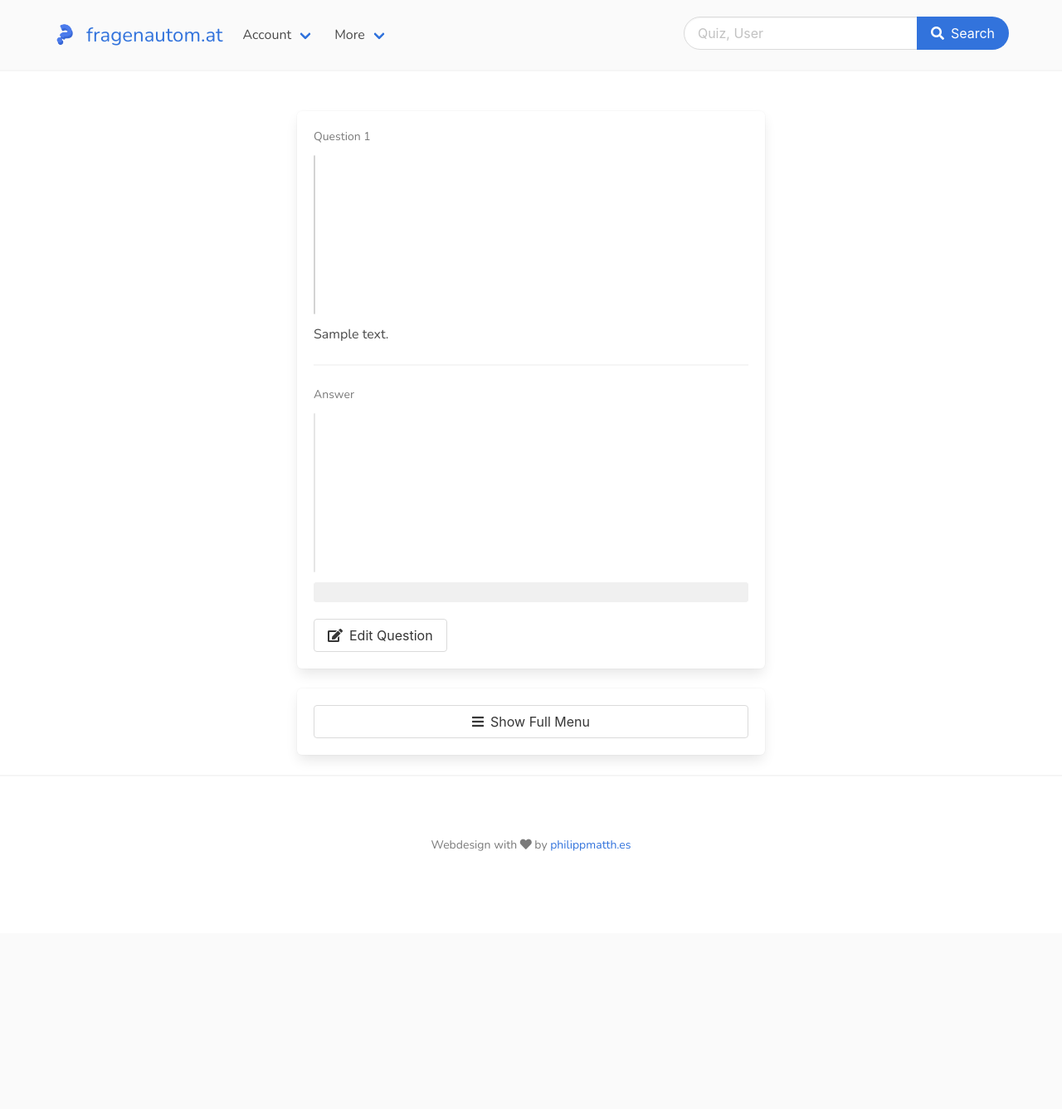
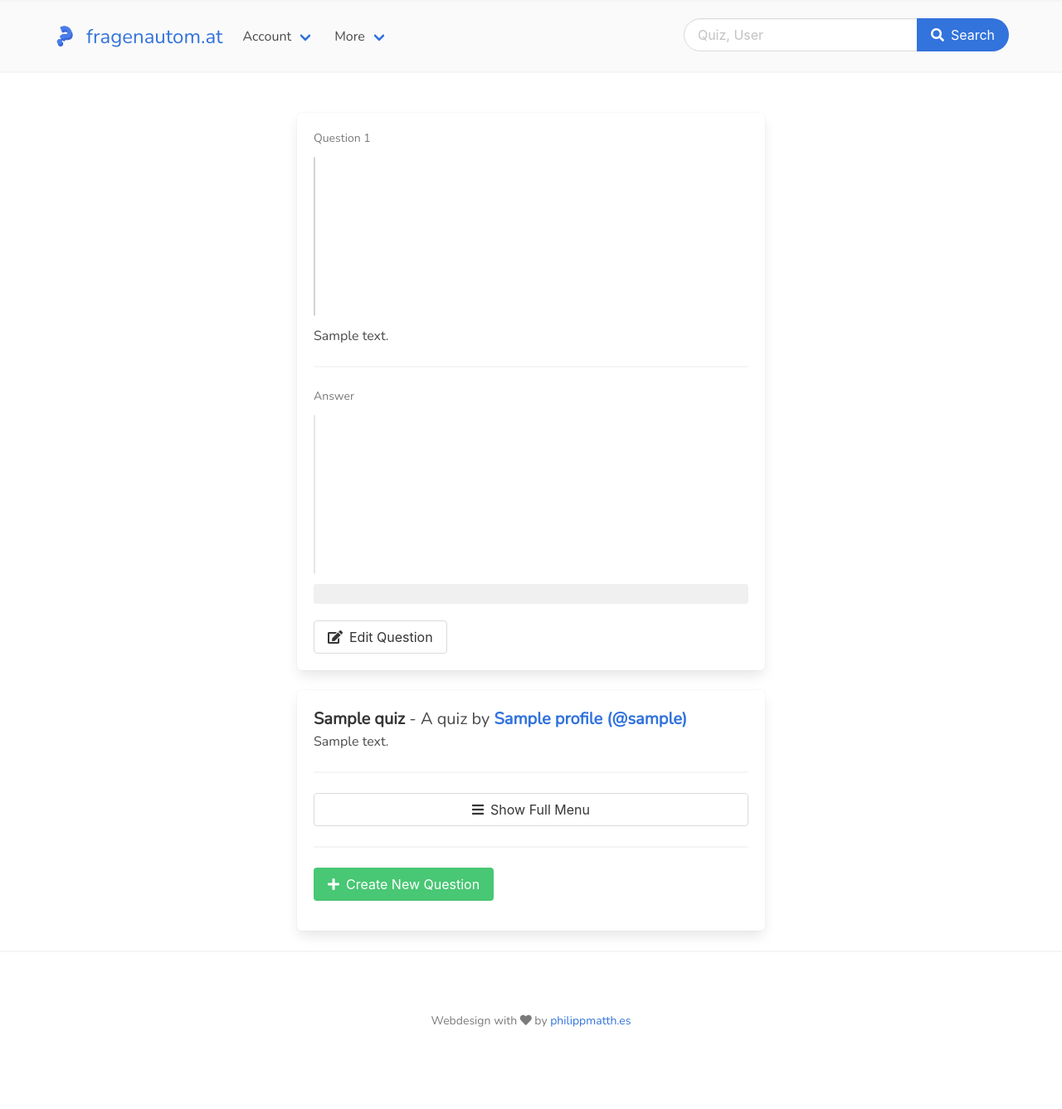
Before and after one commit to PhilippMatthes/fragenautomat, a Django app: a page that uses fragenautomat/templates/navigation.html in a window 1280 px wide. Shown: the whole page at 83% size. Before the commit the page ends 1026 px from the top, so only its background shows below. Run offline with Django 3.2, Linux system fonts and the light colour scheme; a user stored in the database is signed in; tables that the repository leaves empty hold one stand-in row (values such as "Sample post").

Commit message:
Restructure some code and add possibility to create new questions

```diff
--- a/fragenautomat/fragenautomat/settings.py
+++ b/fragenautomat/fragenautomat/settings.py
@@ -37,8 +37,6 @@ INSTALLED_APPS = [
     'django.contrib.sessions',
     'django.contrib.messages',
     'django.contrib.staticfiles',
-
-    'huey.contrib.djhuey',
 
     'quizzes',
     'profiles',
--- a/fragenautomat/quizzes/models.py
+++ b/fragenautomat/quizzes/models.py
@@ -3,6 +3,8 @@ import pathlib
 from django.utils import timezone
 from django.contrib.auth.models import User
 from django.db import models
+from django.db.models.signals import post_save
+from django.dispatch import receiver
 
 
 def quiz_image_upload_path(quiz, filename):
--- a/fragenautomat/quizzes/templates/quizzes/question.html
+++ b/fragenautomat/quizzes/templates/quizzes/question.html
@@ -45,20 +45,45 @@
         </a>
 
         {% if form %}
-          <button class="button collapse mt-3" data-target="#edit-form">
+          <button class="button collapse mt-3" data-target=".form-edit-toggle">
             <i class="fas fa-edit mr-2"></i> Edit Question
           </button>
         {% endif %}
       </div>
 
       <div class="box">
+        <h4>
+          <strong>{{ quiz.title }}</strong> -
+          A quiz by
+          <strong>
+            <a href="{% url 'profiles:profile' quiz.author.profile %}">
+              {% if quiz.author.profile.real_name %}
+                {{ quiz.author.profile.real_name }} (@{{ quiz.author }})
+              {% else %}
+                @{{ quiz.author }}
+              {% endif %}
+            </a>
+          </strong>
+        </h4>
+        <h5>{{ quiz.description }}</h5>
+        <hr>
         {% include 'pagination.html' with hide_numbers=True %}
         {% include 'calendar_menu.html' %}
+        <hr>
+        {% if has_quiz_access %}
+          <form method="POST" action="{% url 'quizzes:create_question' quiz.slug %}">
+          {% csrf_token %}
+          <button type="submit"
+                  class="button is-success">
+            <i class="fas fa-plus mr-2"></i> Create New Question
+          </button>
+          </form>
+        {% endif %}
       </div>
     </div>
 
     {% if form %}
-      <div id="edit-form" class="column is-6 is-hidden">
+      <div id="edit-form" class="form-edit-toggle column is-6 is-hidden">
         <div class="box">
           <form method="POST" enctype="multipart/form-data">
             {% csrf_token %}
--- a/fragenautomat/quizzes/urls.py
+++ b/fragenautomat/quizzes/urls.py
@@ -5,5 +5,14 @@ from quizzes import views
 app_name = 'quizzes'
 
 urlpatterns = [
-    path('<slug:quiz_slug>/', views.QuestionView.as_view(), name='question'),
+    path(
+        '<slug:quiz_slug>/create/',
+        views.CreateQuestionView.as_view(),
+        name='create_question'
+    ),
+    path(
+        '<slug:quiz_slug>/',
+        views.QuestionView.as_view(),
+        name='question'
+    ),
 ]
--- a/fragenautomat/quizzes/views.py
+++ b/fragenautomat/quizzes/views.py
@@ -7,12 +7,45 @@ from django.http import Http404, HttpResponseBadRequest
 from django.core.paginator import InvalidPage
 from django.contrib import messages
 from django.urls import reverse
+from django.db.models.aggregates import Max
+from django.db.models.functions import Coalesce
 
 from fragenautomat.paginators import SingleItemPaginator
+from fragenautomat.sanitization import clean_markdown
 
-from quizzes.sanitization import clean_markdown
-from quizzes.models import Quiz
+from quizzes.models import Quiz, Question
 from quizzes.forms import QuestionForm
+
+
+def get_next_scoped_id(quiz):
+    query = Question.objects \
+        .filter(quiz=quiz) \
+        .aggregate(next_scoped_id=(Coalesce(Max('scoped_id'), 0) + 1))
+    return query['next_scoped_id']
+
+
+class CreateQuestionView(View):
+    def has_quiz_access(self, quiz):
+        is_author = quiz.author == self.request.user
+        is_superuser = self.request.user.is_superuser
+        return is_author or is_superuser
+
+    def post(self, request, quiz_slug):
+        quiz = get_object_or_404(Quiz, slug=quiz_slug)
+        if not self.has_quiz_access(quiz):
+            raise Http404
+
+        next_scoped_id = get_next_scoped_id(quiz)
+        example_description = '`This question has just been created and was not edited yet.`'
+        new_question = Question.objects.create(
+            quiz=quiz,
+            scoped_id=next_scoped_id,
+            description=example_description
+        )
+
+        messages.success(request, 'Question created successfully.')
+        url = reverse('quizzes:question', kwargs={'quiz_slug': quiz_slug})
+        return redirect(f'{url}?p={new_question.page_in_quiz}')
 
 
 class QuizPaginator(SingleItemPaginator):
@@ -28,7 +61,7 @@ class QuizPaginator(SingleItemPaginator):
 
 
 class QuestionView(View):
-    def has_form_access(self, quiz):
+    def has_quiz_access(self, quiz):
         is_author = quiz.author == self.request.user
         is_superuser = self.request.user.is_superuser
         return is_author or is_superuser
@@ -45,19 +78,21 @@ class QuestionView(View):
         quiz = get_object_or_404(Quiz, slug=quiz_slug)
         page = self.get_page(quiz)
         question = page.item
+        has_quiz_access = self.has_quiz_access(quiz)
         context = {
             'quiz': quiz,
             'page': page,
-            'question': question
+            'question': question,
+            'has_quiz_access': has_quiz_access,
         }
-        if self.has_form_access(quiz):
+        if has_quiz_access:
             form = QuestionForm(instance=question)
             context['form'] = form
         return TemplateResponse(request, 'quizzes/question.html', context)
 
     def post(self, request, quiz_slug):
         quiz = get_object_or_404(Quiz, slug=quiz_slug)
-        if not self.has_form_access(quiz):
+        if not self.has_quiz_access(quiz):
             raise Http404
 
         quiz = get_object_or_404(Quiz, slug=quiz_slug)
--- a/fragenautomat/templates/navigation.html
+++ b/fragenautomat/templates/navigation.html
@@ -1,6 +1,7 @@
 {% load static %}
 
 <div class="nav-container">
+  <hr class="my-0">
   <div class="container">
     <nav class="navbar" role="navigation" aria-label="main navigation">
       <div class="navbar-brand">
```
Also changed, not shown: fragenautomat/profiles/templates/profiles/profile.html (+1 -17 lines), fragenautomat/profiles/templates/profiles/profile_info.html (added, +17 -0 lines), fragenautomat/quizzes/templates/quizzes/quiz_card.html (+9 -3 lines), fragenautomat/fragenautomat/sanitization.py (renamed from fragenautomat/quizzes/sanitization.py).
